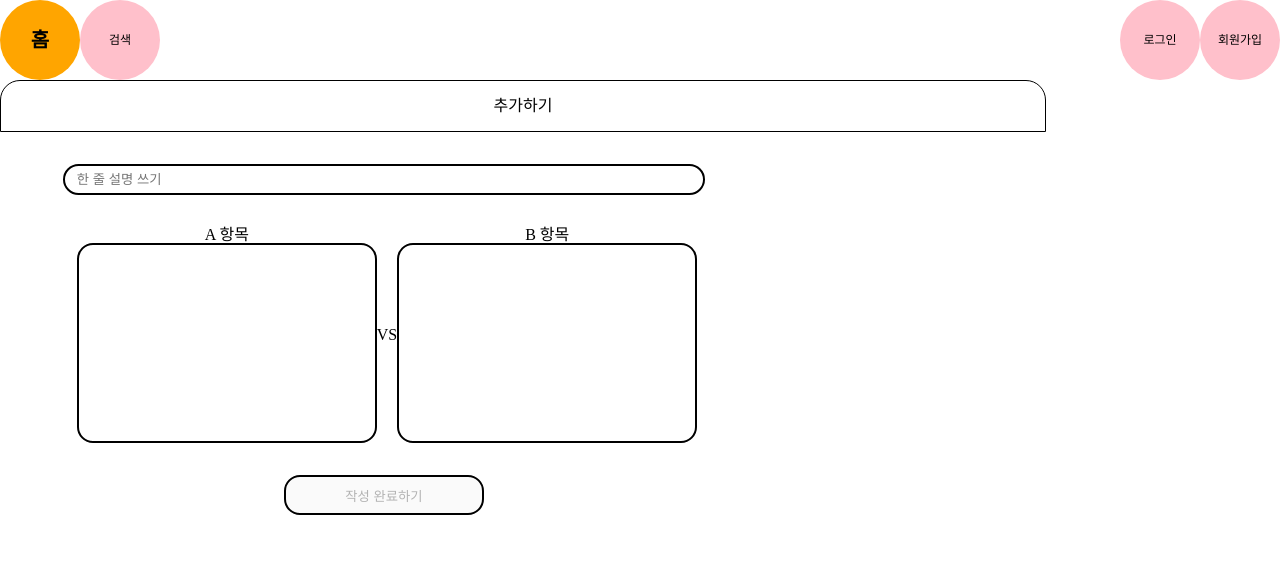
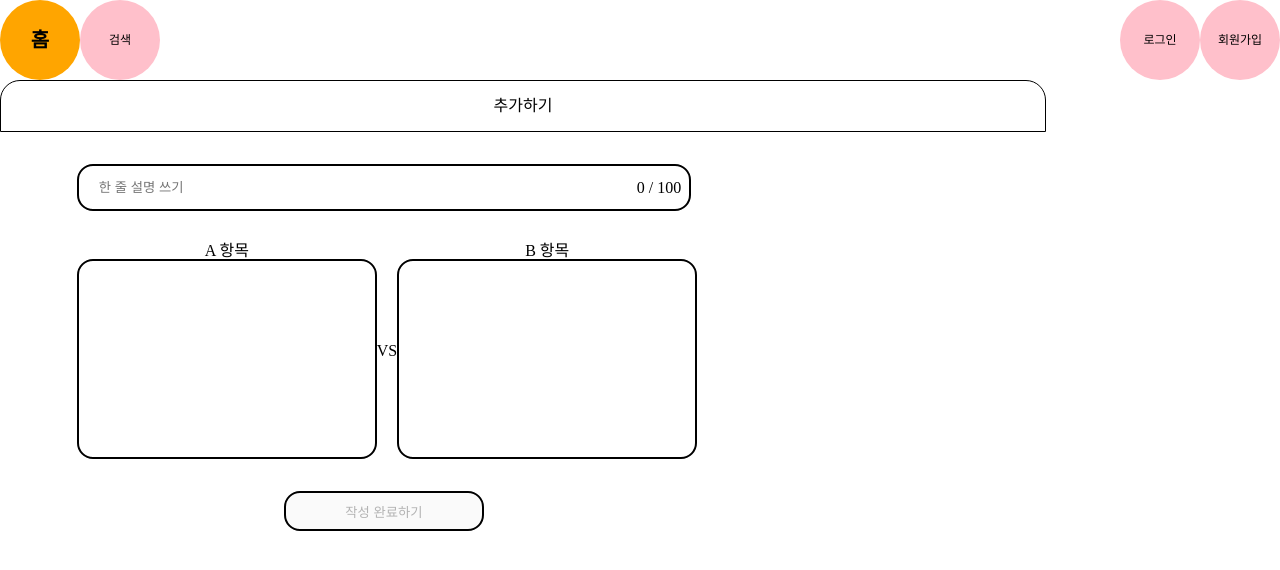
Before and after one commit to prgrms-fe-devcourse/FEDC4_Angola_NaYoung, a React (Vite) app: page /create-post in a window 1280 px wide. Shown: the top 570 px of the page. Built offline with nearby package versions, Linux system fonts and the light colour scheme.

Commit message:
feat: #43 - 포스트 작성 성공 모달에서 Enter, ESC 키 누를 시, 포스트 하나씩 보기로 이동 로직 추

```diff
--- a/src/pages/CreatePostPage/CreatePostSuccessModal/index.tsx
+++ b/src/pages/CreatePostPage/CreatePostSuccessModal/index.tsx
@@ -1,4 +1,5 @@
 import { useEffect } from 'react';
+import { useNavigate } from 'react-router-dom';
 import styled from '@emotion/styled';
 import LinkButton from '@components/NavBar/LinkButton';
 
@@ -7,13 +8,15 @@ interface CreatePostSuccessModalProps {
 }
 
 const CreatePostSuccessModal = ({ postId }: CreatePostSuccessModalProps) => {
+  const navigate = useNavigate();
+
   useEffect(() => {
     const handleKeyDown = (e: Event) => {
       if (
         e instanceof KeyboardEvent &&
         (e.key === 'Enter' || e.key === 'Escape')
       ) {
-        // TODO: /post/posdId로 이동시켜주기
+        navigate(`/post/${postId}`);
       }
     };
 
@@ -22,7 +25,7 @@ const CreatePostSuccessModal = ({ postId }: CreatePostSuccessModalProps) => {
     return () => {
       window.removeEventListener('keydown', handleKeyDown);
     };
-  });
+  }, []);
 
   return (
     <ModalContainer>
@@ -69,5 +72,3 @@ const ModalText = styled.p`
   font-size: 20px;
   margin-bottom: 32px;
 `;
-
-// TODO: 링크 버튼 스타일 넣어주기
--- a/src/pages/CreatePostPage/index.tsx
+++ b/src/pages/CreatePostPage/index.tsx
@@ -14,6 +14,7 @@ const CreatePostPage = () => {
 
   const {
     createPostMutate,
+    createPostData,
     isCreatePostLoading,
     isCreatePostSuccess,
     isCreatePostError,
@@ -58,22 +59,24 @@ const CreatePostPage = () => {
         <Spinner size={100} />
       ) : (
         <StyledForm onSubmit={handleSubmitCreatePost}>
+          <TitleContainer>
             <TitleInput
               id="title"
               placeholder="한 줄 설명 쓰기"
               value={inputValues.title}
-            maxLength={100}
+              maxLength={99}
               onChange={handleChangeInputValues}
               onKeyDown={handlePreventEnterKeySubmit}
             />
-
+            <TitleLengthLimit>{inputValues.title.length} / 100</TitleLengthLimit>
+          </TitleContainer>
           <ContentContainer>
             <OptionContainer>
               <OptionLabel>A 항목</OptionLabel>
               <OptionInput
                 id="optionA"
                 value={inputValues.optionA}
-                maxLength={100}
+                maxLength={99}
                 onChange={handleChangeInputValues}
                 onKeyDown={handlePreventEnterKeySubmit}
               />
@@ -86,7 +89,7 @@ const CreatePostPage = () => {
               <OptionInput
                 id="optionB"
                 value={inputValues.optionB}
-                maxLength={100}
+                maxLength={99}
                 onChange={handleChangeInputValues}
                 onKeyDown={handlePreventEnterKeySubmit}
               />
@@ -109,7 +112,9 @@ const CreatePostPage = () => {
       )}
 
       {isCreatePostSuccess && (
-        <CreatePostSuccessModal postId="65005b6d583dc7337ffaf578" />
+        <CreatePostSuccessModal
+          postId={createPostData === undefined ? 'anyPostId' : createPostData}
+        />
       )}
     </>
   );
@@ -125,13 +130,26 @@ const StyledForm = styled.form`
   width: 60%;
 `;
 
-const TitleInput = styled.input`
+const TitleContainer = styled.div`
+  display: flex;
+  justify-content: space-between;
+  align-items: center;
+  box-sizing: border-box;
+  padding: 8px;
   margin-top: 32px;
   border: 2px solid black;
   border-radius: 16px;
+  width: 80%;
+`;
+const TitleInput = styled.input`
+  border: none;
   outline: none;
-  width: 80%;
+  width: 85%;
   padding: 6px 12px;
+`;
+
+const TitleLengthLimit = styled.span`
+  box-sizing: border-box;
 `;
 
 const ContentContainer = styled.div`
@@ -160,6 +178,8 @@ const OptionInput = styled.input`
   outline: none;
   width: 300px;
   height: 200px;
+
+  white-space: pre-line;
 `;
 
 const ButtonWrapper = styled.div`
```
Also changed, not shown: src/apis/post.ts (+3 -6 lines). Lines whose indentation alone changed are shown as unchanged.
